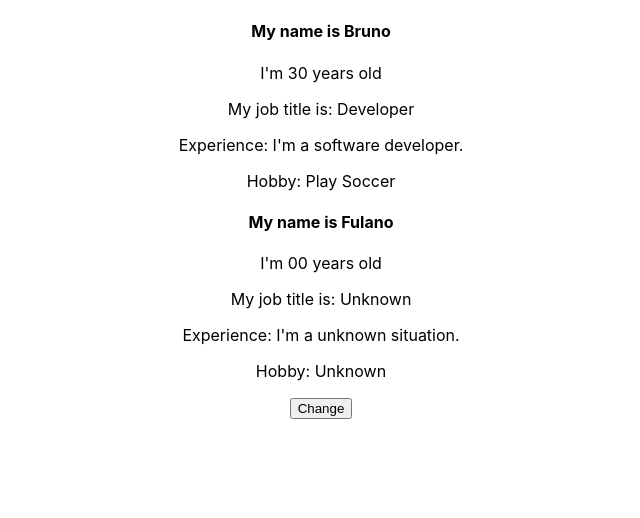
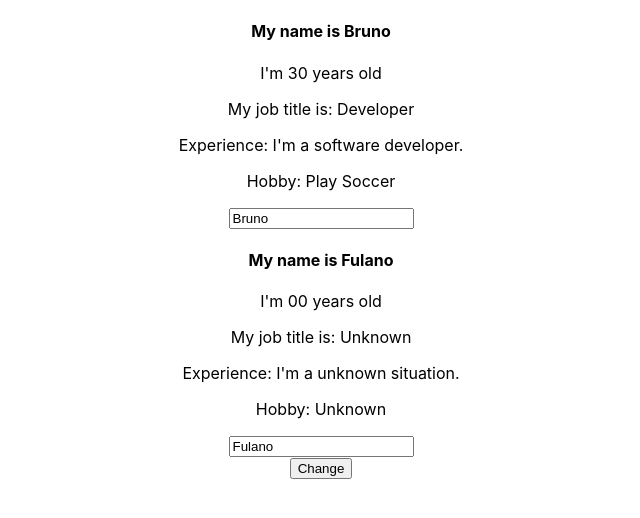
Before and after one commit to brworkit/react-webbapp, a React (Create React App) app: page / in a window 1280 px wide. Shown: the top 518 px of the page, without its empty margins (319-959 px from the left). Built offline with nearby package versions, Linux system fonts and the light colour scheme.

Commit message:
2wbinding

```diff
--- a/src/App.js
+++ b/src/App.js
@@ -28,6 +28,21 @@ const App = props => {
     })
   }
 
+  const nameChangeHandler = (event) => {
+    console.log("nameChangeHandler");
+
+    setPersonState({
+      people: [
+        {name: "Bruno Viana", age: "30", job: "Developer", experience: "I'm a software developer."},
+        {name: "Natalia Santos", age: "26", job: "Mother", experience: "I'm a mother."},
+        {name: "Bruna Santos Viana", age: "06", job: "Student", experience: "I'm a student."},
+        {name: "Eduardo Santos Viana", age: "04", job: "Baby", experience: "I'm a baby."},
+        {name: event.target.value, age: "00", job: "Unknown", experience: "I'm a unknown situation."}
+      ]
+    })
+  }
+
+
   return (
     <div className="App">
         <Person
@@ -43,6 +58,7 @@ const App = props => {
           age={personState.people[4].age}
           job={personState.people[4].job}
           experience={personState.people[4].experience}
+          changed={nameChangeHandler}
          >Hobby: Unknown
          </Person>
 
--- a/src/components/Person/Person.js
+++ b/src/components/Person/Person.js
@@ -7,6 +7,7 @@ const person = (props) => {
             <p>My job title is: {props.job}</p>
             <p>Experience: {props.experience}</p>
             <p>{props.children}</p>
+            <input type="text" onChange={props.changed} value={props.name}></input>
         </div>
 
 
```
